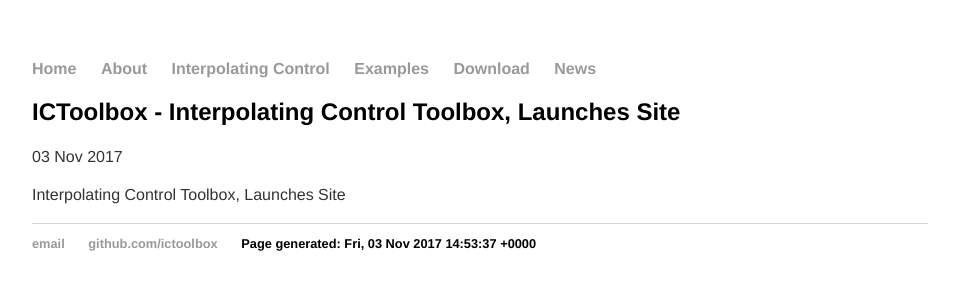
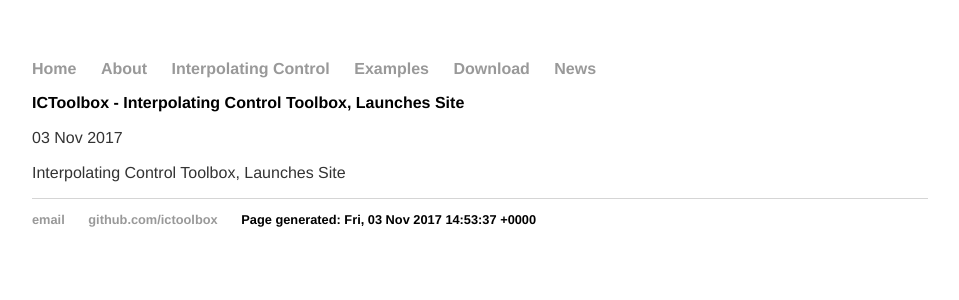
Before and after one commit to ICToolbox/ictoolbox.github.io, a Jekyll site: the page built from _posts/2017-11-03-ictoolbox-site-launched.md, in a window 1280 px wide. Shown: the top 300 px of the page, without its empty margins (160-1119 px from the left). Built offline with Jekyll 4.4.1, drawn with Linux system fonts in a browser that asks for light colours.

Commit message:
Update main.css

```diff
--- a/css/main.css
+++ b/css/main.css
@@ -25,9 +25,15 @@
     font-size: 1.5em;
     font-family:'Helvetica', 'Arial', 'Sans-Serif';
 }
+
+h2 {
+    font-size: 1em;
+    font-family:'Helvetica', 'Arial', 'Sans-Serif';
+}
+
 p {
     font-size: 1em;
-    line-height: 1.4em;
+    line-height: 1.2em;
     color: #333;
 }
 footer {
```
